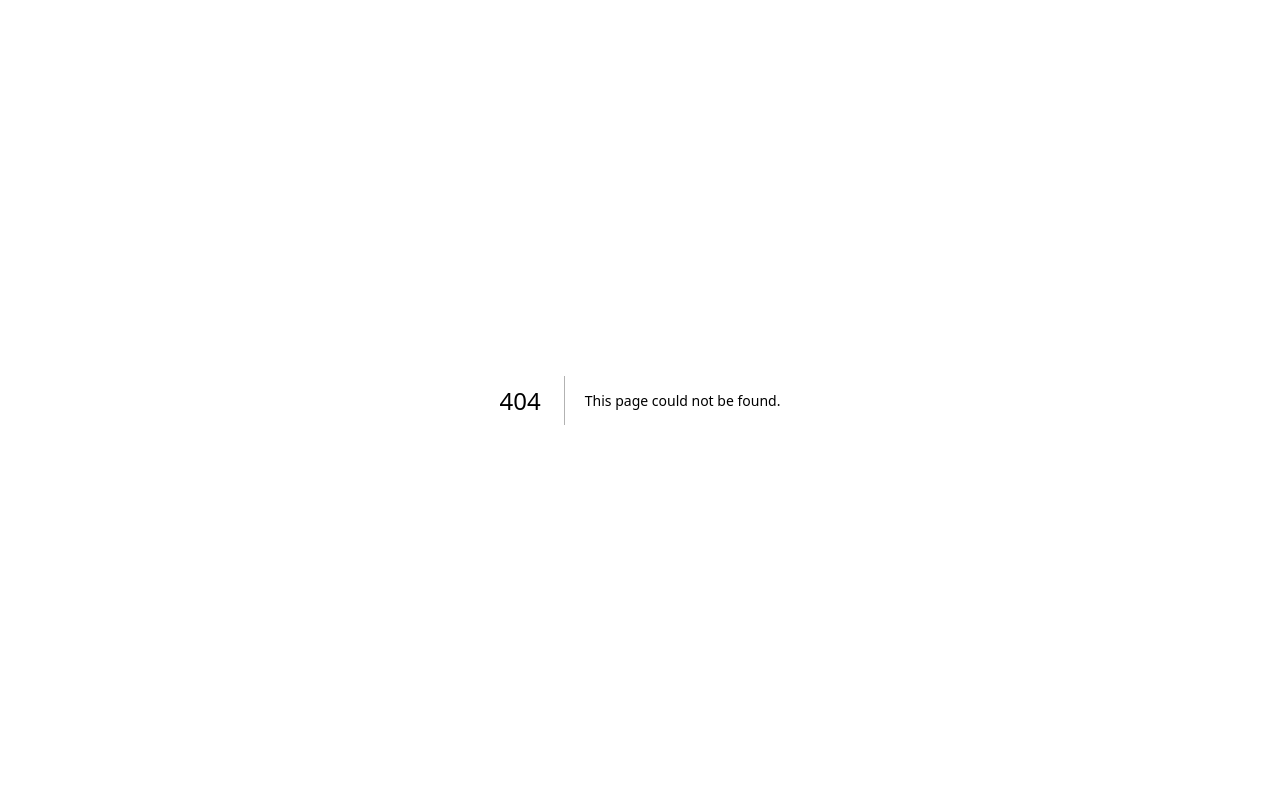
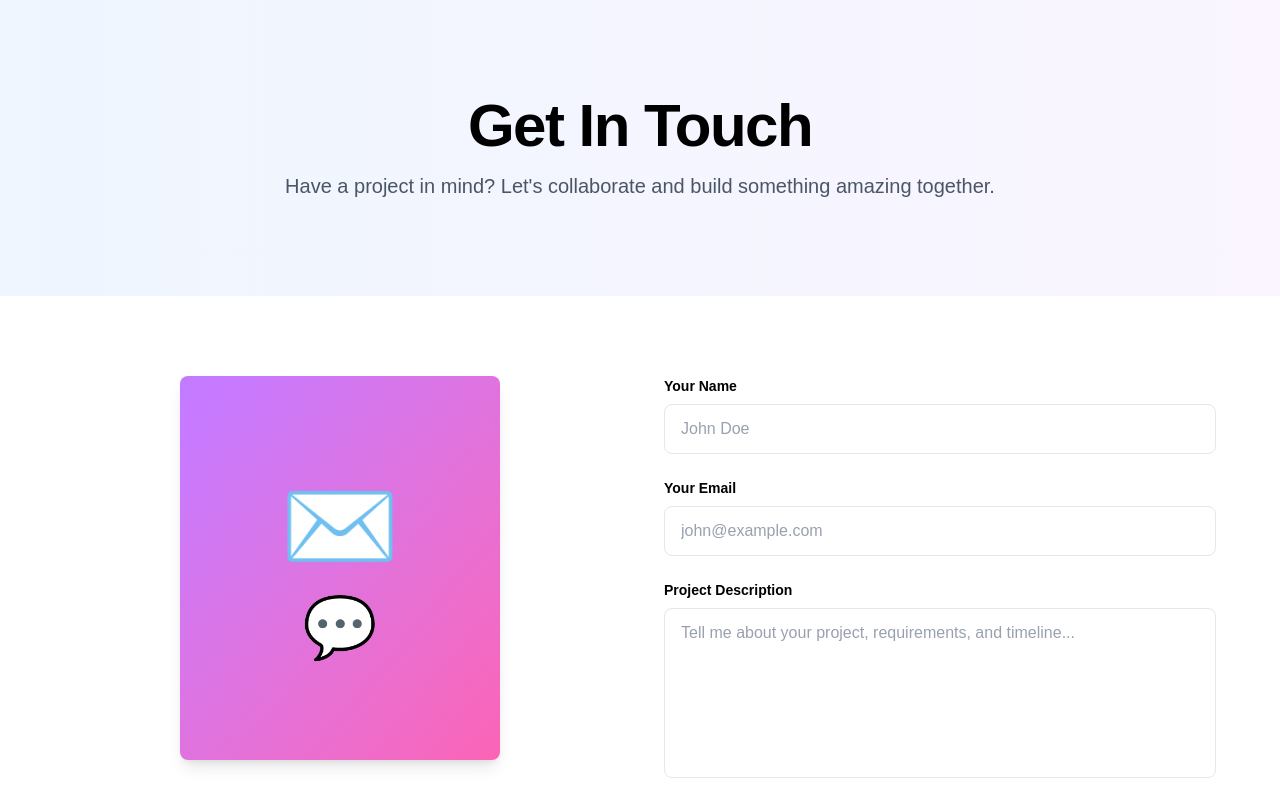
Before and after one commit to pw1131fd0-hub/freelance-site, a Next.js app: page /contact in a window 1280 px wide. Before the commit this address had no page. Shown: the top 800 px of the page. Built offline with nearby package versions, Linux system fonts and the light colour scheme.

Commit message:
snapshot before dev cycle

```diff
--- /dev/null
+++ b/src/app/contact/page.tsx
@@ -0,0 +1,164 @@
+'use client';
+
+import { useState } from 'react';
+
+export default function Contact() {
+  const [formData, setFormData] = useState({
+    name: '',
+    email: '',
+    projectDescription: '',
+  });
+  const [isSubmitting, setIsSubmitting] = useState(false);
+  const [message, setMessage] = useState('');
+
+  const handleChange = (e: React.ChangeEvent<HTMLInputElement | HTMLTextAreaElement>) => {
+    const { name, value } = e.target;
+    setFormData(prev => ({
+      ...prev,
+      [name]: value,
+    }));
+  };
+
+  const handleSubmit = async (e: React.FormEvent) => {
+    e.preventDefault();
+    setIsSubmitting(true);
+    setMessage('');
+
+    try {
+      // TODO: Replace with actual API endpoint
+      const response = await fetch('/api/contact', {
+        method: 'POST',
+        headers: {
+          'Content-Type': 'application/json',
+        },
+        body: JSON.stringify(formData),
+      });
+
+      if (response.ok) {
+        setMessage('✅ Message sent successfully! I\'ll get back to you soon.');
+        setFormData({ name: '', email: '', projectDescription: '' });
+      } else {
+        setMessage('❌ Failed to send message. Please try again.');
+      }
+    } catch (error) {
+      setMessage('❌ Error sending message. Please try again later.');
+      console.error('Form submission error:', error);
+    } finally {
+      setIsSubmitting(false);
+    }
+  };
+
+  return (
+    <main className="min-h-screen bg-white dark:bg-black">
+      {/* Header with Background */}
+      <section className="relative bg-gradient-to-r from-blue-50 to-purple-50 dark:from-blue-900/20 dark:to-purple-900/20 px-4 py-24 overflow-hidden">
+        <div className="max-w-4xl mx-auto text-center">
+          <h1 className="text-5xl md:text-6xl font-bold tracking-tight text-black dark:text-white mb-4">
+            Get In Touch
+          </h1>
+          <p className="text-xl text-gray-600 dark:text-gray-400">
+            Have a project in mind? Let's collaborate and build something amazing together.
+          </p>
+        </div>
+      </section>
+
+      {/* Contact Form */}
+      <section className="px-4 py-20">
+        <div className="max-w-6xl mx-auto">
+          <div className="grid grid-cols-1 lg:grid-cols-2 gap-12 items-start">
+            {/* Image Side */}
+            <div className="hidden lg:flex items-center justify-center">
+              <div className="w-80 h-96 bg-gradient-to-br from-purple-400 to-pink-400 rounded-lg shadow-lg flex flex-col items-center justify-center space-y-6">
+                <span className="text-8xl">✉️</span>
+                <span className="text-6xl">💬</span>
+              </div>
+            </div>
+
+            {/* Form Side */}
+            <div>
+          <form onSubmit={handleSubmit} className="space-y-6">
+            {/* Name */}
+            <div>
+              <label htmlFor="name" className="block text-sm font-semibold text-black dark:text-white mb-2">
+                Your Name
+              </label>
+              <input
+                type="text"
+                id="name"
+                name="name"
+                value={formData.name}
+                onChange={handleChange}
+                required
+                className="w-full px-4 py-3 border border-gray-200 dark:border-gray-700 rounded-lg bg-white dark:bg-zinc-900 text-black dark:text-white placeholder-gray-400 dark:placeholder-gray-600 focus:outline-none focus:ring-2 focus:ring-blue-500"
+                placeholder="John Doe"
+              />
+            </div>
+
+            {/* Email */}
+            <div>
+              <label htmlFor="email" className="block text-sm font-semibold text-black dark:text-white mb-2">
+                Your Email
+              </label>
+              <input
+                type="email"
+                id="email"
+                name="email"
+                value={formData.email}
+                onChange={handleChange}
+                required
+                className="w-full px-4 py-3 border border-gray-200 dark:border-gray-700 rounded-lg bg-white dark:bg-zinc-900 text-black dark:text-white placeholder-gray-400 dark:placeholder-gray-600 focus:outline-none focus:ring-2 focus:ring-blue-500"
+                placeholder="john@example.com"
+              />
+            </div>
+
+            {/* Project Description */}
+            <div>
+              <label htmlFor="projectDescription" className="block text-sm font-semibold text-black dark:text-white mb-2">
+                Project Description
+              </label>
+              <textarea
+                id="projectDescription"
+                name="projectDescription"
+                value={formData.projectDescription}
+                onChange={handleChange}
+                required
+                rows={6}
+                className="w-full px-4 py-3 border border-gray-200 dark:border-gray-700 rounded-lg bg-white dark:bg-zinc-900 text-black dark:text-white placeholder-gray-400 dark:placeholder-gray-600 focus:outline-none focus:ring-2 focus:ring-blue-500 resize-none"
+                placeholder="Tell me about your project, requirements, and timeline..."
+              />
+            </div>
+
+            {/* Message */}
+            {message && (
+              <div className={`p-4 rounded-lg text-sm ${
+                message.startsWith('✅')
+                  ? 'bg-green-50 dark:bg-green-900/30 text-green-700 dark:text-green-400'
+                  : 'bg-red-50 dark:bg-red-900/30 text-red-700 dark:text-red-400'
+              }`}>
+                {message}
+              </div>
+            )}
+
+            {/* Submit Button */}
+            <button
+              type="submit"
+              disabled={isSubmitting}
+              className="w-full px-8 py-3 bg-blue-600 text-white font-semibold rounded-lg hover:bg-blue-700 disabled:bg-gray-400 disabled:cursor-not-allowed transition-colors"
+            >
+              {isSubmitting ? 'Sending...' : 'Send Message'}
+            </button>
+          </form>
+
+          {/* Additional Contact Info */}
+          <div className="mt-16 pt-12 border-t border-gray-200 dark:border-gray-700">
+            <p className="text-center text-gray-600 dark:text-gray-400 text-sm">
+              Or reach out directly: <a href="mailto:contact@example.com" className="text-blue-600 dark:text-blue-400 hover:underline">contact@example.com</a>
+            </p>
+          </div>
+            </div>
+          </div>
+        </div>
+      </section>
+    </main>
+  );
+}
--- a/src/app/page.tsx
+++ b/src/app/page.tsx
@@ -1,3 +1,5 @@
+import Image from 'next/image';
+
 export default function Home() {
   const projects = [
     {
@@ -6,7 +8,8 @@ export default function Home() {
       description: '3D WebGL 第一人稱射擊遊戲 - 實時物理引擎、敵人 AI、波次管理系統',
       tech: ['TypeScript', 'Three.js', 'Cannon.js', 'Vite'],
       url: 'https://github.com/pw1131fd0-hub/openclaw-fps',
-      status: '✅ 生產就緒'
+      status: '✅ 生產就緒',
+      emoji: '🎮'
     },
     {
       id: 'k8s-copilot',
@@ -14,7 +17,8 @@ export default function Home() {
       description: 'Kubernetes 自動化平台 - 自動化部署、叢集監控、GitOps 整合',
       tech: ['Node.js', 'Kubernetes', 'Docker', 'GitHub Actions'],
       url: 'https://github.com/pw1131fd0-hub/k8s-copilot',
-      status: '✅ 生產就緒'
+      status: '✅ 生產就緒',
+      emoji: '☸️'
     },
     {
       id: 'crm',
@@ -22,7 +26,8 @@ export default function Home() {
       description: '企業級 CRM 系統 - 客戶管理、銷售管道、資料分析儀表板',
       tech: ['Next.js', 'React', 'TypeScript', 'PostgreSQL'],
       url: 'https://github.com/pw1131fd0-hub/openclaw-crm',
-      status: '✅ 生產就緒'
+      status: '✅ 生產就緒',
+      emoji: '📊'
     },
     {
       id: 'lobster-autoops',
@@ -30,7 +35,8 @@ export default function Home() {
       description: '自動化運維平台 - 任務排程、監控告警、日誌彙整',
       tech: ['Node.js', 'Express', 'Redis', 'PostgreSQL'],
       url: 'https://github.com/pw1131fd0-hub/lobster-autoops',
-      status: '✅ 生產就緒'
+      status: '✅ 生產就緒',
+      emoji: '🦞'
     },
     {
       id: 'ckad-exec',
@@ -38,7 +44,8 @@ export default function Home() {
       description: 'Kubernetes 認證自動化考試練習平台',
       tech: ['TypeScript', 'Kubernetes', 'Docker'],
       url: 'https://github.com/pw1131fd0-hub/CKAD-exec',
-      status: '✅ 生產就緒'
+      status: '✅ 生產就緒',
+      emoji: '📝'
     },
     {
       id: 'openclaw-deployer',
@@ -46,15 +53,28 @@ export default function Home() {
       description: 'CI/CD 一鍵部署工具 - 自動化測試、構建、部署流程',
       tech: ['Node.js', 'GitHub Actions', 'Docker'],
       url: 'https://github.com/pw1131fd0-hub/openclaw-deployer',
-      status: '✅ 生產就緒'
+      status: '✅ 生產就緒',
+      emoji: '🚀'
     }
   ];
 
   return (
     <main className="min-h-screen bg-white dark:bg-black">
       {/* Hero Section */}
-      <section className="flex flex-col items-center justify-center min-h-screen px-4 py-20">
-        <div className="max-w-4xl text-center">
+      <section className="relative min-h-screen flex flex-col items-center justify-center px-4 py-20 overflow-hidden">
+        {/* Background Image */}
+        <div className="absolute inset-0 z-0">
+          <div className="w-full h-full bg-gradient-to-br from-blue-500/10 to-purple-500/10"></div>
+        </div>
+
+        <div className="max-w-4xl text-center relative z-10">
+          {/* Avatar */}
+          <div className="mb-8">
+            <div className="w-48 h-48 md:w-64 md:h-64 rounded-full mx-auto border-4 border-blue-600 shadow-lg bg-gradient-to-br from-blue-400 to-purple-400 flex items-center justify-center">
+              <span className="text-6xl">👨‍💻</span>
+            </div>
+          </div>
+
           <h1 className="text-5xl md:text-7xl font-bold tracking-tight text-black dark:text-white mb-6">
             Hi, I'm a Full-Stack Developer
           </h1>
@@ -79,8 +99,15 @@ export default function Home() {
                 href={project.url}
                 target="_blank"
                 rel="noopener noreferrer"
-                className="group p-6 border border-gray-200 dark:border-gray-700 rounded-lg hover:border-green-500 dark:hover:border-green-500 transition-colors hover:shadow-lg dark:hover:shadow-green-500/20"
+                className="group overflow-hidden border border-gray-200 dark:border-gray-700 rounded-lg hover:border-green-500 dark:hover:border-green-500 transition-all hover:shadow-lg dark:hover:shadow-green-500/20"
               >
+                {/* Project Image */}
+                <div className="relative w-full h-48 overflow-hidden bg-gradient-to-br from-blue-400 to-purple-400 flex items-center justify-center group-hover:scale-110 transition-transform duration-300">
+                  <span className="text-7xl">{project.emoji}</span>
+                </div>
+
+                {/* Project Info */}
+                <div className="p-6">
                   <div className="flex items-center justify-between mb-3">
                     <h3 className="text-xl font-semibold text-black dark:text-white group-hover:text-green-600 dark:group-hover:text-green-400">
                       {project.name}
@@ -100,6 +127,7 @@ export default function Home() {
                       </span>
                     ))}
                   </div>
+                </div>
               </a>
             ))}
           </div>
@@ -107,17 +135,17 @@ export default function Home() {
       </section>
 
       {/* Contact Section */}
-      <section className="px-4 py-20">
+      <section className="px-4 py-20 bg-gray-50 dark:bg-zinc-900">
         <div className="max-w-4xl mx-auto text-center">
           <h2 className="text-4xl font-bold mb-8 text-black dark:text-white">Get In Touch</h2>
           <p className="text-lg text-gray-600 dark:text-gray-400 mb-8">
             Have a project in mind? Let's collaborate.
           </p>
           <a
-            href="mailto:contact@example.com"
+            href="/contact"
             className="inline-block px-8 py-3 bg-blue-600 text-white rounded-lg hover:bg-blue-700 transition-colors"
           >
-            Send Me an Email
+            Get In Touch
           </a>
         </div>
       </section>
```
Lines whose indentation alone changed are shown as unchanged.
